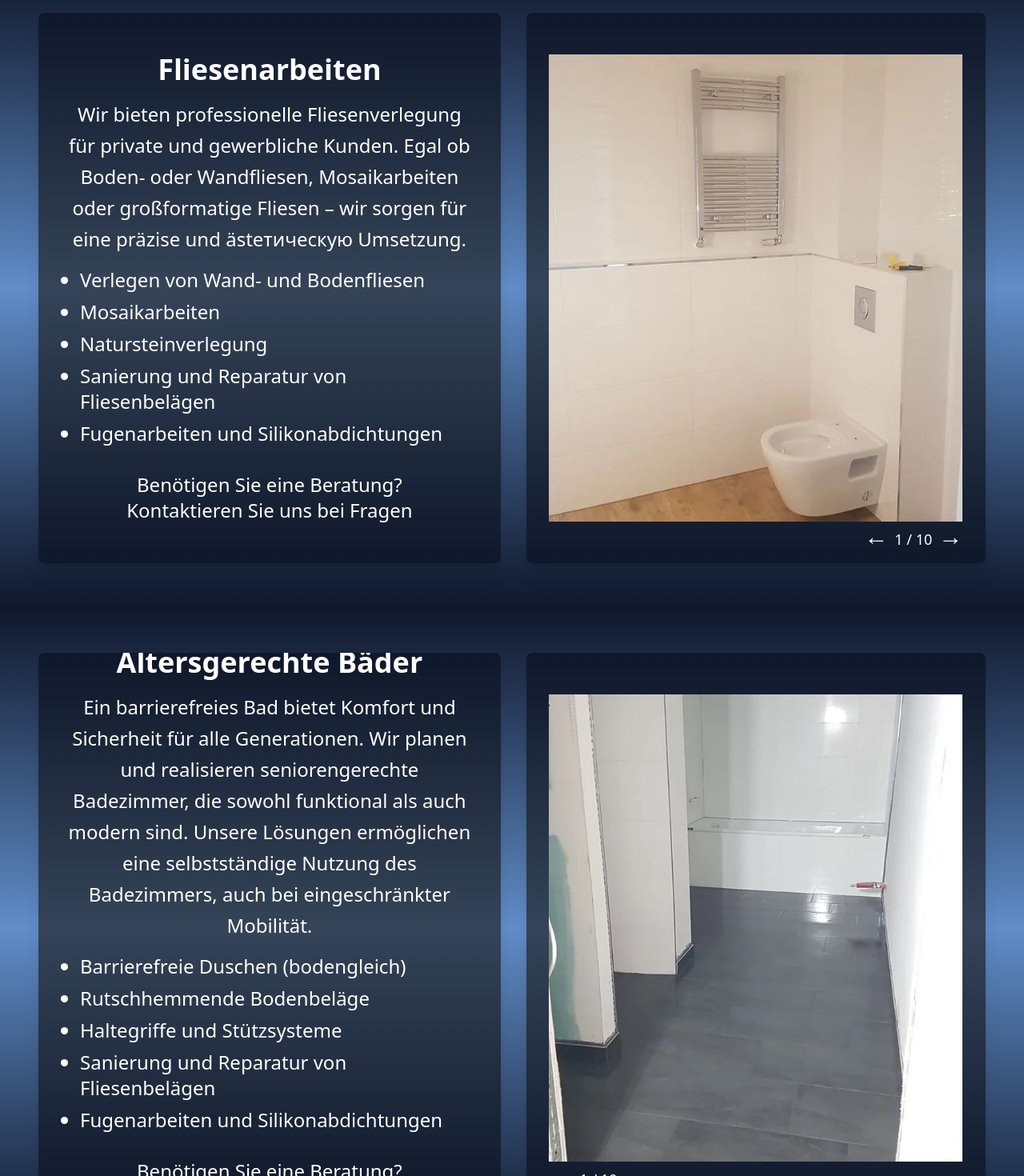
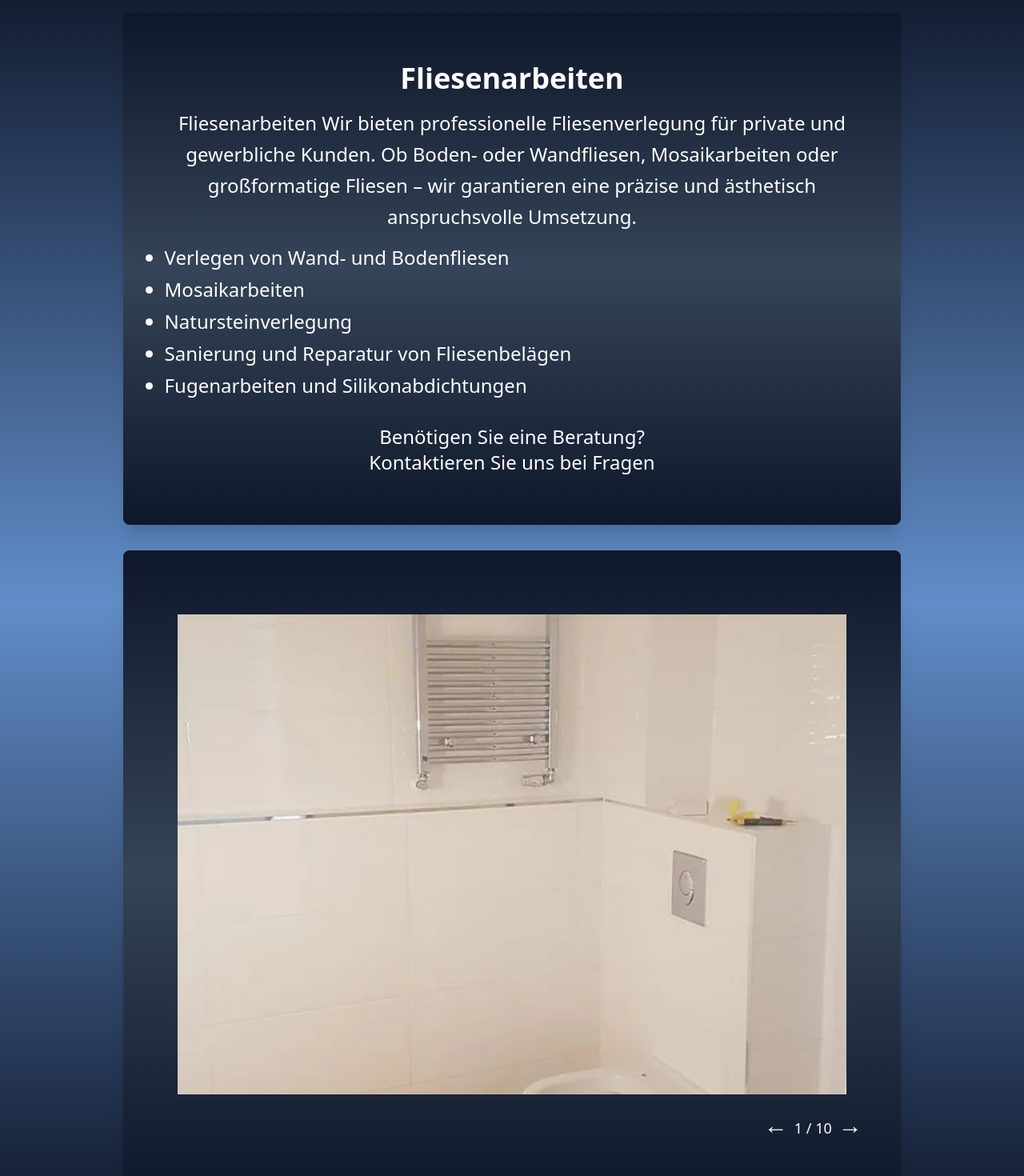
Before and after one commit to Belan-Mihail/www, a React (Vite) app: page / in a window 1280 px wide. Shown: the part 840-2310 px from the top of the page at 80% size. Built offline with nearby package versions, Linux system fonts and the light colour scheme.

Commit message:
add media quries

```diff
--- a/src/components/Accordion.tsx
+++ b/src/components/Accordion.tsx
@@ -10,11 +10,11 @@ const Accordion: React.FC = () => {
 
   // Список предложений
   const sentences = [
-    "Wir sind ein kleines Unternehmen, deshalb haben wir einen individuellen Ansatz für jeden Kunden.",
-    "Wir arbeiten immer gewissenhaft, damit der Kunde immer wieder zu uns kommt.",
-    "Unsere Preise sind viel niedriger als die Qualität unserer Arbeit.",
-    "Wir halten uns immer an die Fristen und alle Vereinbarungen.",
-    "Wir bieten eine persönliche Beratung und maßgeschneiderte Lösungen für jeden Auftrag.",
+    "Als kleines Unternehmen legen wir großen Wert auf einen individuellen Ansatz für jeden Kunden.",
+    "Wir arbeiten stets mit höchster Sorgfalt, um langfristige Kundenbeziehungen zu fördern.",
+    "Unsere Preise stehen in keinem Verhältnis zur außergewöhnlichen Qualität unserer Arbeit.",
+    "Wir halten uns strikt an vereinbarte Fristen und Absprachen.",
+    "Wir bieten eine persönliche Beratung sowie maßgeschneiderte Lösungen für jeden Auftrag.",
   ];
 
   // Функция для переключения состояния аккордеона
--- a/src/components/Hero.css
+++ b/src/components/Hero.css
@@ -35,3 +35,21 @@
     font-size: 2rem;
     font-weight: bold;
   }
+
+  @media (max-width: 500px) {
+    .hero h2 {
+      font-size: 1.5rem;
+
+    }
+
+
+  }
+
+  @media (max-width: 380px) {
+    .hero h2 {
+      font-size: 1rem;
+
+    }
+
+
+  }
--- /dev/null
+++ b/src/components/Navbar.css
@@ -0,0 +1,15 @@
+@media (max-width: 600px) {
+    .navbar {
+      height: 200px;
+
+    }
+
+    .navbar-container {
+        height: 200px;
+
+    }
+
+    .navbar-links {
+        flex-direction: column;
+    }
+  }
--- a/src/components/Navbar.tsx
+++ b/src/components/Navbar.tsx
@@ -1,19 +1,20 @@
 import React from 'react'
 import { Link, useLocation } from 'react-router-dom';
+import './Navbar.css'
 
 const Navbar = () => {
     const location = useLocation();
 
     return (
-      <nav className="bg-gray-900 text-white py-4 h-[120px]">
-        <div className="container mx-auto flex flex-col items-center">
+      <nav className="bg-gray-900 text-white py-4 h-[120px] navbar">
+        <div className="container mx-auto flex flex-col items-center navbar-container">
 
           <div className="text-3xl font-bold mb-4 z-20">
             <h1>Hanse-Fliesenlegern</h1>
           </div>
 
 
-          <div className="flex space-x-8">
+          <div className="flex space-x-8 navbar-links">
 
             {location.pathname === '/' ? (
 
--- a/src/components/Slider.tsx
+++ b/src/components/Slider.tsx
@@ -17,11 +17,11 @@ const Slider: React.FC<SliderProps> = ({ images, justify }) => {
   };
 
   return (
-    <div className="relative h-[85%] w-[90%] mx-auto">
+    <div className="relative h-[85%] w-[90%] mx-auto slider-block">
       <img
         src={images[currentIndex]}
         alt="Slide"
-        className="w-full h-full object-cover"
+        className="w-full h-full object-cover images"
       />
       {/* Контейнер для стрелок и информации под слайдом */}
       <div className={`flex items-end ${justify} gap-2 `}>
--- a/src/components/Work.css
+++ b/src/components/Work.css
@@ -39,3 +39,85 @@
 
     width: 100%;
   }
+
+  @media (max-width: 1300px) {
+    .main-container {
+      flex-direction: column;
+      align-items: center;
+      height: 100%;
+
+    }
+
+    .main-block {
+      width: 80%;
+      height: 50rem;
+    }
+
+    .images {
+      padding: 20px;
+      height: 40rem;
+    }
+
+    .text-section {
+      height: 40rem;
+    }
+
+  }
+
+  @media (max-width: 900px) {
+
+    .text-section {
+      height: 100%;
+    }
+
+  }
+
+  @media (max-width: 700px) {
+
+    .text-section {
+      height: 100%;
+    }
+
+    .images {
+      height: 100%;
+    }
+
+    .main-block {
+      height: 50rem;
+    }
+
+  }
+
+  @media (max-width: 650px) {
+
+    .text-section p, ul {
+      font-size: 1rem;
+    }
+
+    .text-section h2 {
+      font-size: 2rem;
+    }
+
+    .main-block {
+      height: 40rem;
+    }
+
+  }
+
+  @media (max-width: 450px) {
+
+    .text-section p, ul {
+      font-size: 0.8rem;
+    }
+
+    .text-section h2 {
+      font-size: 1.5rem;
+    }
+
+    .slider-block {
+      height: 30rem;
+    }
+
+
+
+  }
--- a/src/components/WorkSection.tsx
+++ b/src/components/WorkSection.tsx
@@ -17,16 +17,17 @@ const WorkSection = () => {
   ];
 
   return (
-    <div className="h-[50rem] flex bg-gradient-to-b from-gray-900 to-gray-800 text-white py-10 px-8" style={{
+    <div className="h-[50rem] flex bg-gradient-to-b from-gray-900 to-gray-800 text-white py-10 px-8 main-container" style={{
       background: 'linear-gradient(to bottom, #0f172a, #618dc8, #0f172a)',
     }}>
   {/* Внутренний контейнер с фоном bg-gray-900 */}
-  <div className="w-1/2 border-effect p-8 flex flex-col justify-center space-y-4 m-4 bg-gray-900 bg-opacity-80 rounded-lg shadow-xl hover:bg-[#425174]" style={{
+  <div className="w-1/2 border-effect p-8 flex flex-col justify-center space-y-4 m-4 bg-gray-900 bg-opacity-80 rounded-lg shadow-xl hover:bg-[#425174] main-block text-section" style={{
       background: 'linear-gradient(to bottom, #0f172a, #354458, #0f172a)',
     }}>
         <h2 className="text-4xl font-semibold text-center text-gradient">Fliesenarbeiten</h2>
         <p className="text-2xl leading-relaxed text-center">
-          Wir bieten professionelle Fliesenverlegung für private und gewerbliche Kunden. Egal ob Boden- oder Wandfliesen, Мosaikarbeiten oder großformatige Fliesen – wir sorgen für eine präzise und ästетическую Umsetzung.
+        Fliesenarbeiten
+        Wir bieten professionelle Fliesenverlegung für private und gewerbliche Kunden. Ob Boden- oder Wandfliesen, Mosaikarbeiten oder großformatige Fliesen – wir garantieren eine präzise und ästhetisch anspruchsvolle Umsetzung.
         </p>
         <ul className="list-disc pl-5 text-2xl space-y-2">
           <li>Verlegen von Wand- und Bodenfliesen</li>
@@ -42,7 +43,7 @@ const WorkSection = () => {
       </div>
 
       {/* Контейнер для слайдера с фоном и плашкой */}
-      <div className="w-1/2 border-effect relative flex flex-col justify-center m-4 bg-gray-900 bg-opacity-80 rounded-lg shadow-xl hover:bg-[#425174]" style={{
+      <div className="main-block w-1/2 border-effect relative flex flex-col justify-center m-4 bg-gray-900 bg-opacity-80 rounded-lg shadow-xl hover:bg-[#425174]" style={{
       background: 'linear-gradient(to bottom, #0f172a, #354458, #0f172a)',
     }}>
 
--- a/src/components/WorkSectionTwo.tsx
+++ b/src/components/WorkSectionTwo.tsx
@@ -17,10 +17,10 @@ const WorkSectionTwo = () => {
   ];
 
   return (
-    <div className="h-[50rem] flex bg-gradient-to-b text-white py-10 px-8" style={{
+    <div className="h-[50rem] flex bg-gradient-to-b text-white py-10 px-8 main-container" style={{
       background: 'linear-gradient(to bottom, #0f172a, #618dc8, #0f172a)',
     }}>
-  <div className="w-1/2 p-8 border-effect flex flex-col justify-center space-y-4 bg-gray-900 bg-opacity-80 rounded-lg shadow-xl m-4 hover:bg-[#425174]" style={{
+  <div className="w-1/2 main-block text-section p-8 border-effect flex flex-col justify-center space-y-4 bg-gray-900 bg-opacity-80 rounded-lg shadow-xl m-4 hover:bg-[#425174]" style={{
       background: 'linear-gradient(to bottom, #0f172a, #354458, #0f172a)',
     }}>
 
@@ -40,7 +40,7 @@ const WorkSectionTwo = () => {
           Kontaktieren Sie uns bei Fragen
         </p>
       </div>
-      <div className="w-1/2 border-effect relative flex flex-col justify-center bg-gray-900 bg-opacity-80 rounded-lg shadow-xl m-4 hover:bg-[#425174]" style={{
+      <div className="main-block w-1/2 border-effect relative flex flex-col justify-center bg-gray-900 bg-opacity-80 rounded-lg shadow-xl m-4 hover:bg-[#425174]" style={{
       background: 'linear-gradient(to bottom, #0f172a, #354458, #0f172a)',
     }}>
         <Slider images={images} justify="justify-start" />
```
